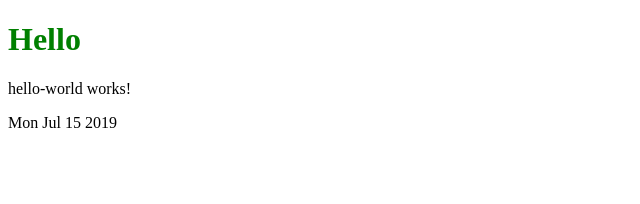
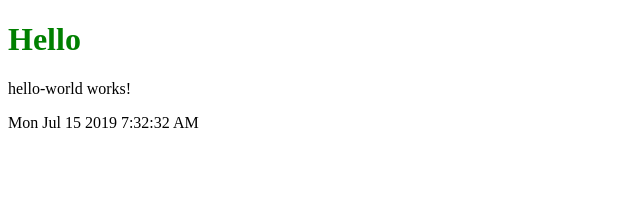
Before and after one commit to manpreetc90/angular-kaushik, an Angular app: page / in a window 1280 px wide. Shown: the top 204 px of the page, without its empty margins (0-640 px from the left). Built offline with nearby package versions, Linux system fonts and the light colour scheme.

Commit message:
Moved date creation into constructor along with time

```diff
--- a/src/app/date/date.component.html
+++ b/src/app/date/date.component.html
@@ -1,3 +1,3 @@
 <p>
-  {{ message }}
+  {{ dateMessage }}
 </p>
--- a/src/app/date/date.component.ts
+++ b/src/app/date/date.component.ts
@@ -8,8 +8,12 @@ import { Component, OnInit } from '@angular/core';
 export class DateComponent implements OnInit {
 
   // tslint:disable-next-line: no-inferrable-types
-  message: string = new Date().toDateString();
-  constructor() { }
+  dateMessage: string;
+  constructor() {
+    // tslint:disable-next-line: prefer-const
+    let currentDate = new Date();
+    this.dateMessage = currentDate.toDateString() + ' ' + currentDate.toLocaleTimeString();
+   }
 
   ngOnInit() {
   }
```
